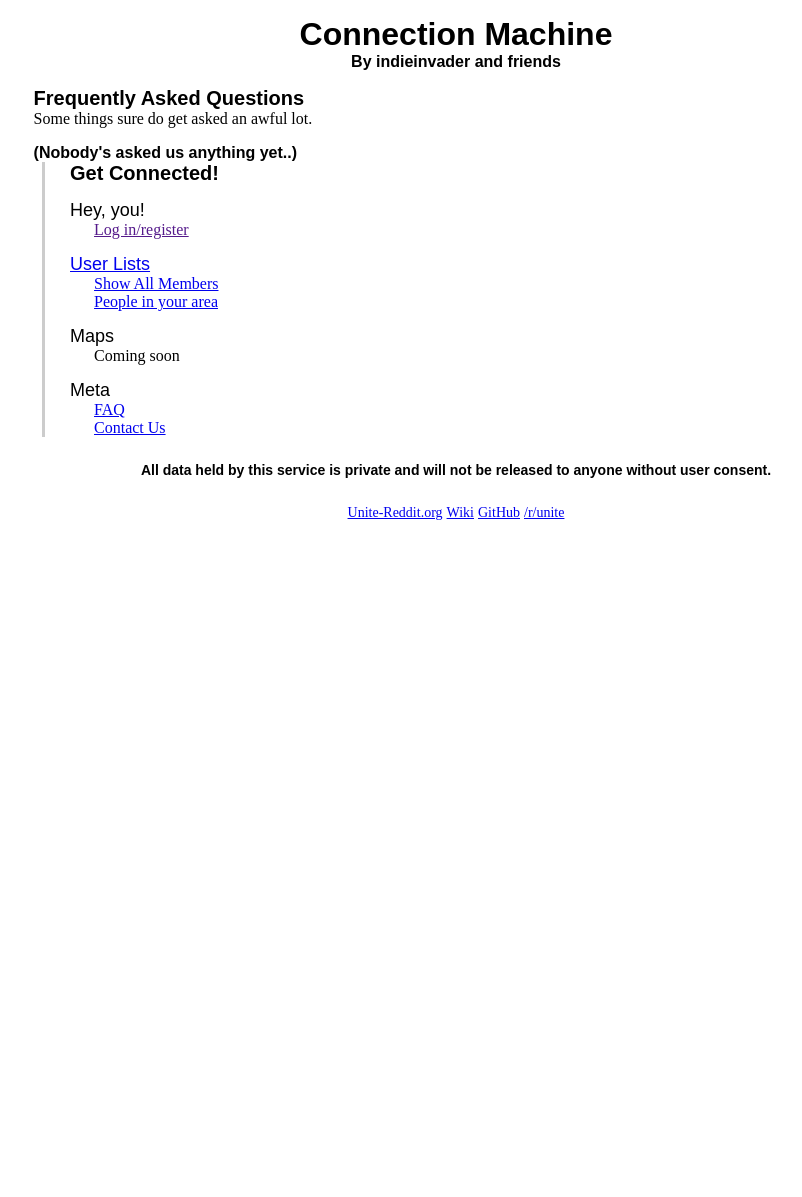
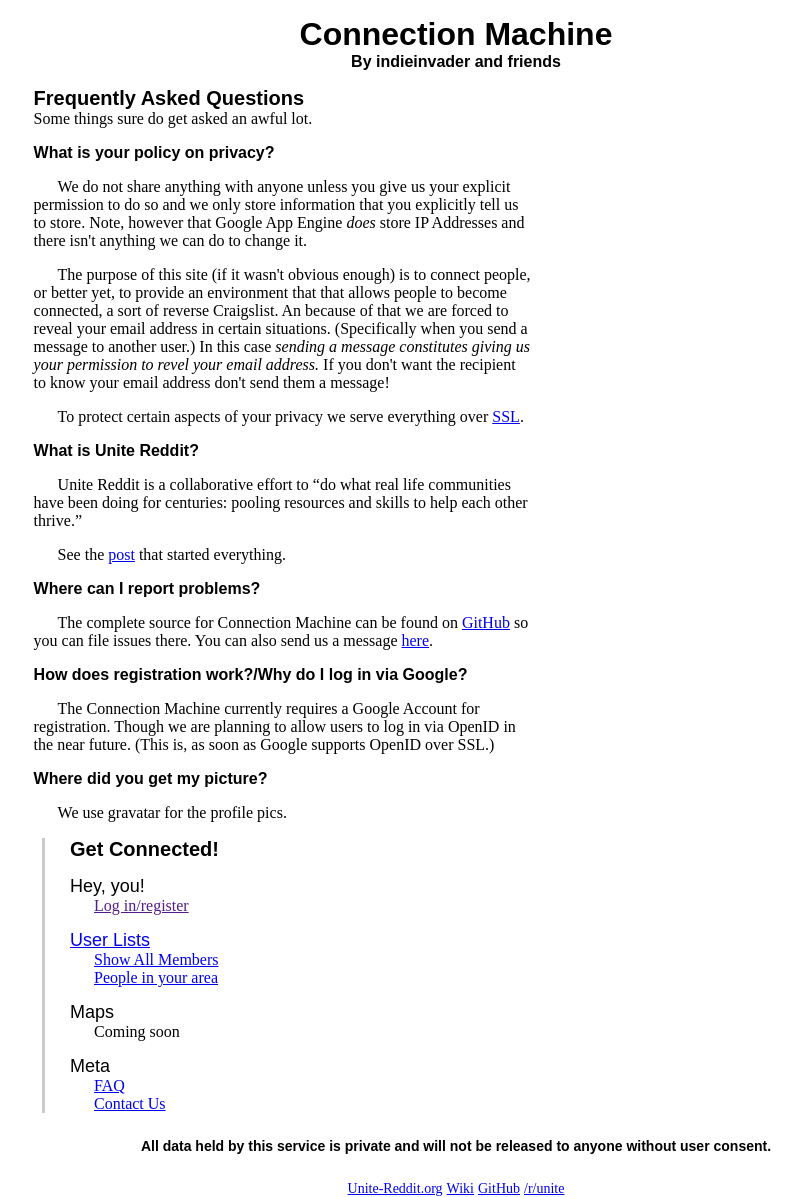
Before and after one commit to ikon42/reddit-unite, a Python web app: template templates/faq.html in a window 1280 px wide. Shown: the whole page, without its empty margins (184-986 px from the left). Before the commit the page ends 520 px from the top, so only its background shows below. Run offline with Jinja, Linux system fonts and the light colour scheme; the template is opened without the code that fills it, so the values that code supplies are empty.

Commit message:
Polished a few things and implemented contact us

```diff
--- a/static/css/style.css
+++ b/static/css/style.css
@@ -41,15 +41,20 @@ h1, h2, h3, h4, h5, h6, th, dt {
     font-size: 18px;
     font-weight: normal;
 }
-.main h1 + p {
-	margin: 0 0 1em 0;
-	text-indent: 0;
+.main p + h1,
+.main dd + dt {
+	margin-top: 1em;
 }
 /* Text
 --------------------------------------------------------------------- */
 .block p {
     margin-top: 1em;
     text-indent: 1.5em;
+}
+.main h1 + p,
+.main dt + dd {
+	margin: 0 0 1em 0;
+	text-indent: 0;
 }
 /* Lists
 --------------------------------------------------------------------- */
--- a/templates/faq.html
+++ b/templates/faq.html
@@ -6,6 +6,71 @@
             Some things sure do get asked an awful lot.
             </p>
             <dl>
-                <dt>(Nobody's asked us anything yet..)</dt>
+                <dt id="q1">What is your policy on privacy?</dt>
+                <dd>
+                    <p>
+                    We do not share anything with anyone unless you give
+                    us your explicit permission to do so and we only
+                    store information that you explicitly tell us to
+                    store. Note, however that Google App Engine
+                    <i>does</i> store IP Addresses and there isn't
+                    anything we can do to change it.
+                    </p>
+                    <p>
+                    The purpose of this site (if it wasn't obvious
+                    enough) is to connect people, or better yet, to
+                    provide an environment that that allows people to
+                    become connected, a sort of reverse Craigslist.
+                    An because of that we are forced to reveal your
+                    email address in certain situations. (Specifically
+                    when you send a message to another user.) In this
+                    case <i>sending a message constitutes giving us your
+                    permission to revel your email address.</i> If you
+                    don't want the recipient to know your email address
+                    don't send them a message!
+                    </p>
+                    <p>
+                    To protect certain aspects of your privacy we serve
+                    everything over
+                    <a href="http://simple.wikipedia.org/wiki/Transport_Layer_Security">SSL</a>.
+                    </p>
+                </dd>
+                <dt id="q2">What is Unite Reddit?</dt>
+                <dd>
+                    <p>
+                    Unite Reddit is a collaborative effort to
+                    &#8220;do what real life communities have been
+                    doing for centuries: pooling resources and skills to
+                    help each other thrive.&#8221;
+                    </p>
+                    <p>
+                    See the <a href="http://www.reddit.com/r/jobs/comments/druaj/">post</a>
+                    that started everything.
+                    </p>
+                </dd>
+                <dt id="q3">Where can I report problems?</dt>
+                <dd>
+                    <p>
+                    The complete source for Connection Machine can be
+                    found on <a href="https://github.com/indieinvader/reddit-unite">GitHub</a>
+                    so you can file issues there. You can also send us a
+                    message <a href="{{ site }}/us/contact/">here</a>.
+                    </p>
+                </dd>
+                <dt id="q4">How does registration work?/Why do I log in via Google?</dt>
+                <dd>
+                    <p>
+                    The Connection Machine currently requires a Google
+                    Account for registration. Though we are planning to
+                    allow users to log in via OpenID in the near future.
+                    (This is, as soon as Google supports OpenID over SSL.)
+                    </p>
+                </dd>
+                <dt id="q5">Where did you get my picture?</dt>
+                <dd>
+                    <p>
+                    We use gravatar for the profile pics.
+                    </p>
+                </dd>
             </dl>
 {% endblock %}
--- a/templates/profile.html
+++ b/templates/profile.html
@@ -4,7 +4,7 @@
 {% block main %}
             <h1>{{ info.nickname }}'s Profile</h1>
             <div class="vcard">
-                <img src="{{ user.gravatar }}" width="150" height="150" />
+                <img src="{{ gravatar }}" width="150" height="150" />
                 <p>{% filter indent(20) %}{% filter wordwrap() %}
 Hi, my name is <span class="fn n">{%- if info.first_name -%}
 <span class="given-name">{{ info.first_name|title }} </span>{%- endif -%}{%- if info.middle_name -%}
```
Also changed, not shown: templates/home.html (+17 -24 lines), user_app.py (+45 -19 lines), util.py (+33 -29 lines), worker/main.py (+4 -4 lines).
